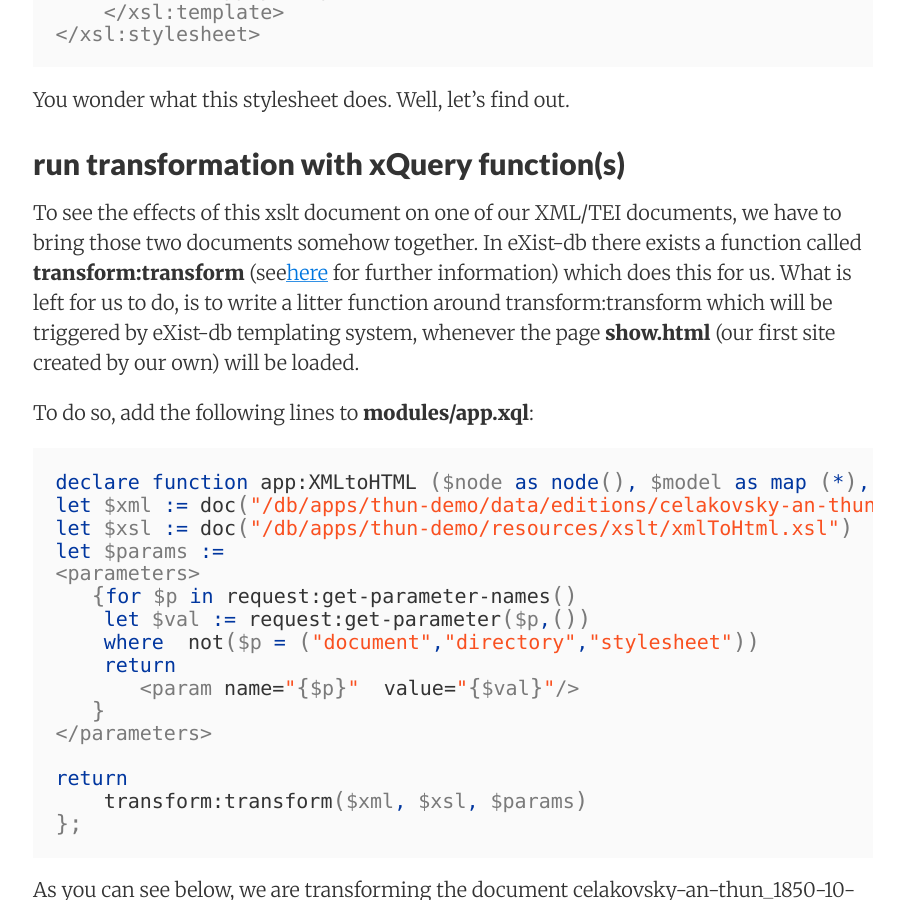
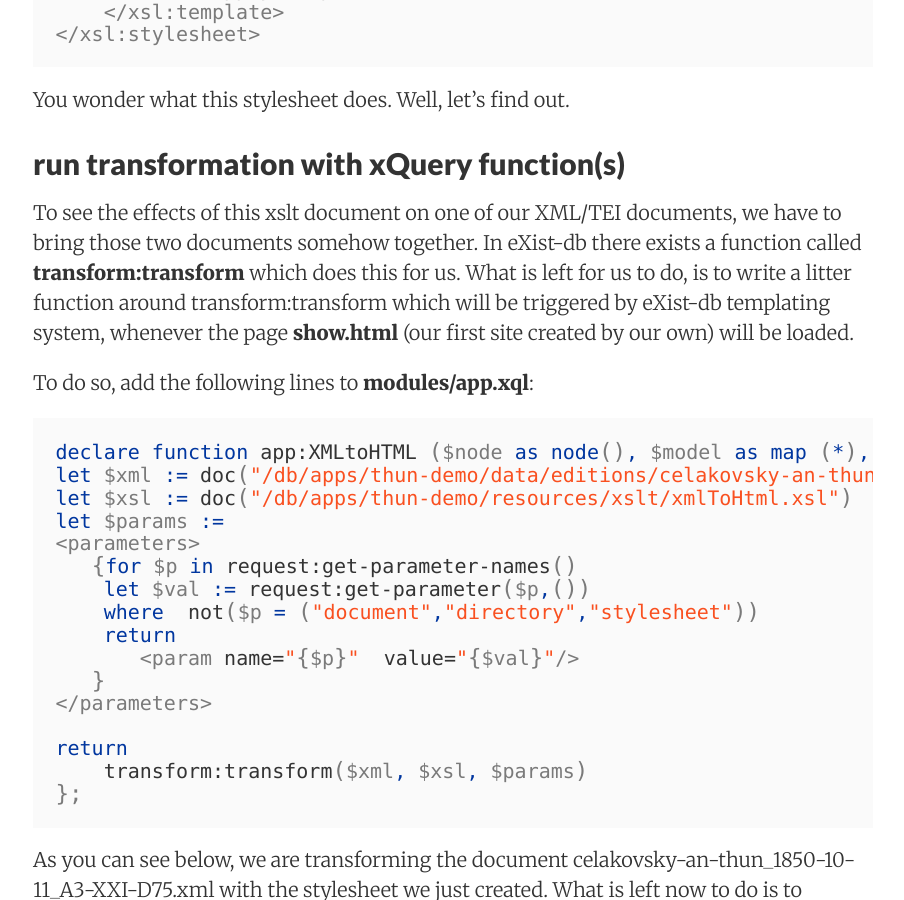
Before and after one commit to acdh-oeaw/generic-de-web-app, a Jekyll site: the page built from _posts/2016-08-13-part-4-xslt-transformation.md, in a window 1280 px wide and 900 px high, scrolled down 1498 px. Shown: the whole window, without its empty margins (187-1091 px from the left). Built offline with Jekyll 4.4.1, drawn with Linux system fonts in a browser that asks for light colours.

Commit message:
fixed broken links

```diff
--- a/_posts/2016-08-13-part-4-xslt-transformation.md
+++ b/_posts/2016-08-13-part-4-xslt-transformation.md
@@ -36,7 +36,7 @@
 
 ## run transformation with xQuery function(s)
 
-To see the effects of this xslt document on one of our XML/TEI documents, we have to bring those two documents somehow together. In eXist-db there exists a function called **transform:transform** (see[here](http://exist-db.org/xquery/transform&location=java:org.exist.xquery.functions.transform.TransformModule&details=true) for further information) which does this for us. What is left for us to do, is to write a litter function around transform:transform which will be triggered by eXist-db templating system, whenever the page **show.html** (our first site created by our own) will be loaded.
+To see the effects of this xslt document on one of our XML/TEI documents, we have to bring those two documents somehow together. In eXist-db there exists a function called **transform:transform** which does this for us. What is left for us to do, is to write a litter function around transform:transform which will be triggered by eXist-db templating system, whenever the page **show.html** (our first site created by our own) will be loaded.
 
 To do so, add the following lines to **modules/app.xql**:
 
@@ -72,7 +72,7 @@
 
 ![image alt text]({{ site.baseurl }}/images/part-4/image_0.jpg)
 
-As already mentioned, writing XSLT stylesheets is not in the scope of this HowTos. But to have a slightly more attractive (HTML) representation of your XML/TEI (well, actually of the TEI files used for this tutorial), I will added a few more lines of code to **resources/xslt/xmlToHtml.xsl**. You can find the xslt-stylessheet I used for the screenshots [here]({{ site.baseurl }}/downloads/part-3/xmlToHtml.xsl). Just download this file and replace our basic stylesheet stored in **resources/xslt** with it.
+As already mentioned, writing XSLT stylesheets is not in the scope of this HowTos. But to have a slightly more attractive (HTML) representation of your XML/TEI (well, actually of the TEI files used for this tutorial), I will added a few more lines of code to **resources/xslt/xmlToHtml.xsl**. You can find the xslt-stylessheet I used for the screenshots [here]({{ site.baseurl }}/downloads/part-4/xmlToHtml.xsl). Just download this file and replace our basic stylesheet stored in **resources/xslt** with it.
 
 ![image alt text]({{ site.baseurl }}/images/part-4/image_1.jpg)
 
```
